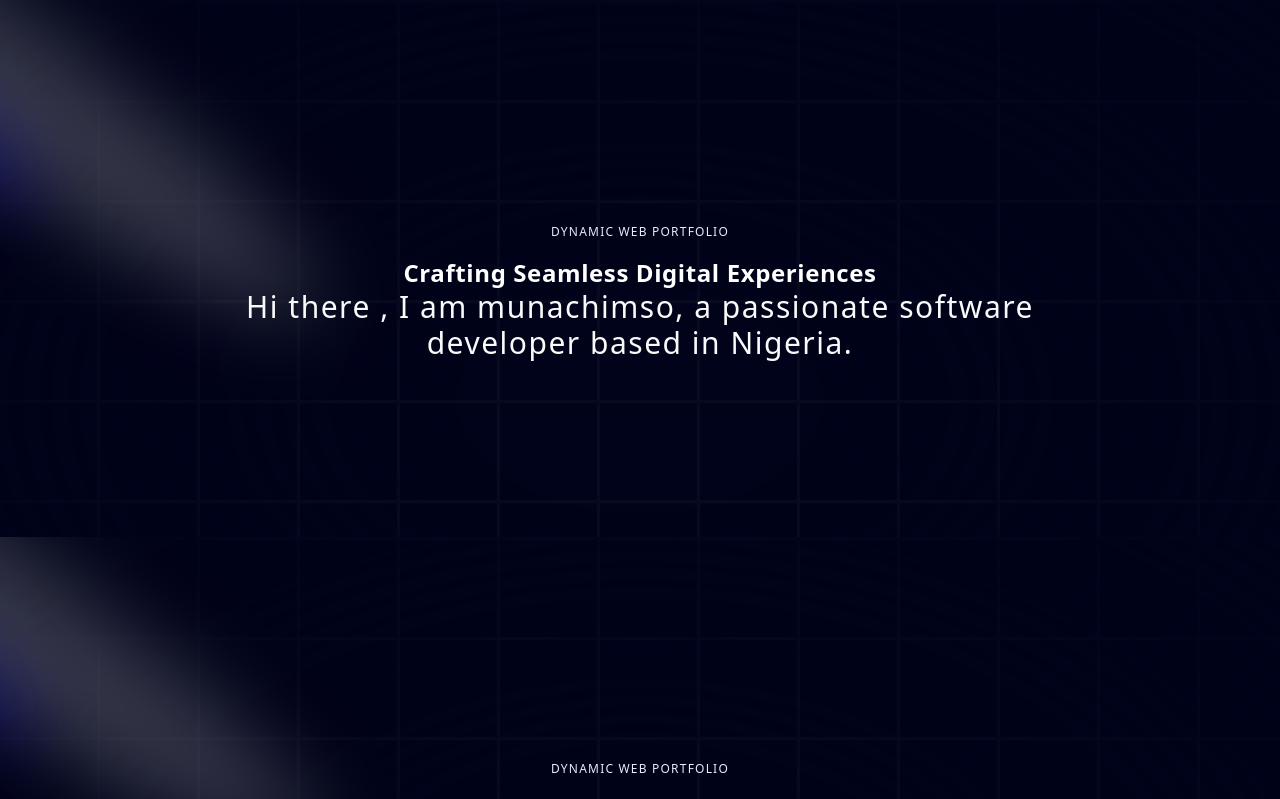
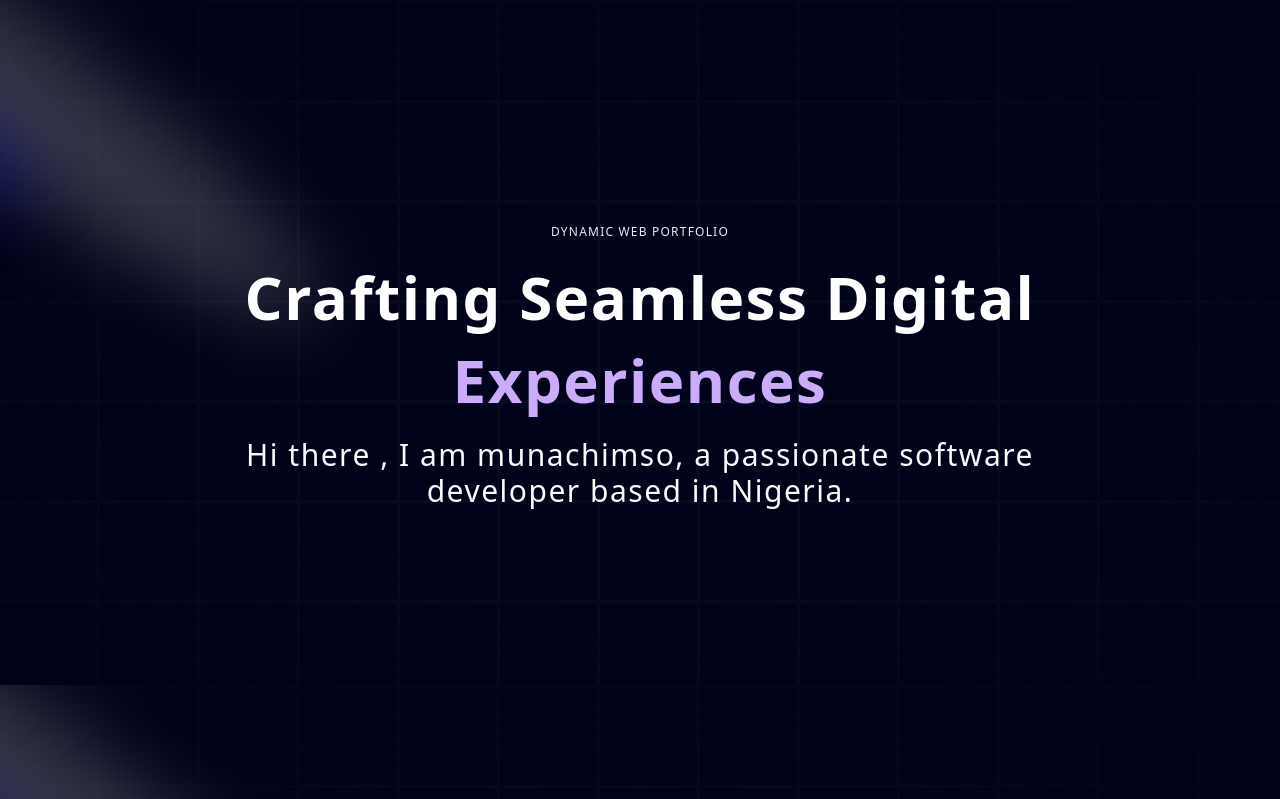
Before and after one commit to MeCode50/portfolio-site, a Next.js app: page / in a window 1280 px wide. Shown: the top 799 px of the page. Built offline with nearby package versions, Linux system fonts and the light colour scheme.

Commit message:
🔥 implemented button

```diff
--- /dev/null
+++ b/components/ui/MagicButton.tsx
@@ -0,0 +1,4 @@
+<button className="relative inline-flex h-12 overflow-hidden rounded-full p-[1px] focus:outline-none focus:ring-2 focus:ring-slate-400 focus:ring-offset-2 focus:ring-offset-slate-50">
+	<span className="absolute inset-[-1000%] animate-[spin_2s_linear_infinite] bg-[conic-gradient(from_90deg_at_50%_50%,#E2CBFF_0%,#393BB2_50%,#E2CBFF_100%)]" />
+	<span className="inline-flex h-full w-full cursor-pointer items-center justify-center rounded-full bg-slate-950 px-3 py-1 text-sm font-medium text-white backdrop-blur-3xl">Border Magic</span>
+</button>;
--- a/components/ui/TextGenerateEffect.tsx
+++ b/components/ui/TextGenerateEffect.tsx
@@ -27,7 +27,7 @@
 					return (
 						<motion.span
 							key={word + idx}
-							className={`${idx > 3 ? "text-purple" : "dark:text-white text-black"} opacity-9`}
+							className={`${idx > 2 ? "text-purple" : "dark:text-white text-black"} opacity-9`}
 							style={{
 								filter: filter ? "blur(10px)" : "none",
 							}}>
@@ -41,8 +41,8 @@
 
 	return (
 		<div className={cn("font-bold", className)}>
-			<div className="mt-4">
-				<div className=" dark:text-white text-black text-2xl leading-snug tracking-wide">{renderWords()}</div>
+			<div className="my-4">
+				<div className=" dark:text-white text-black leading-snug tracking-wide">{renderWords()}</div>
 			</div>
 		</div>
 	);
```
